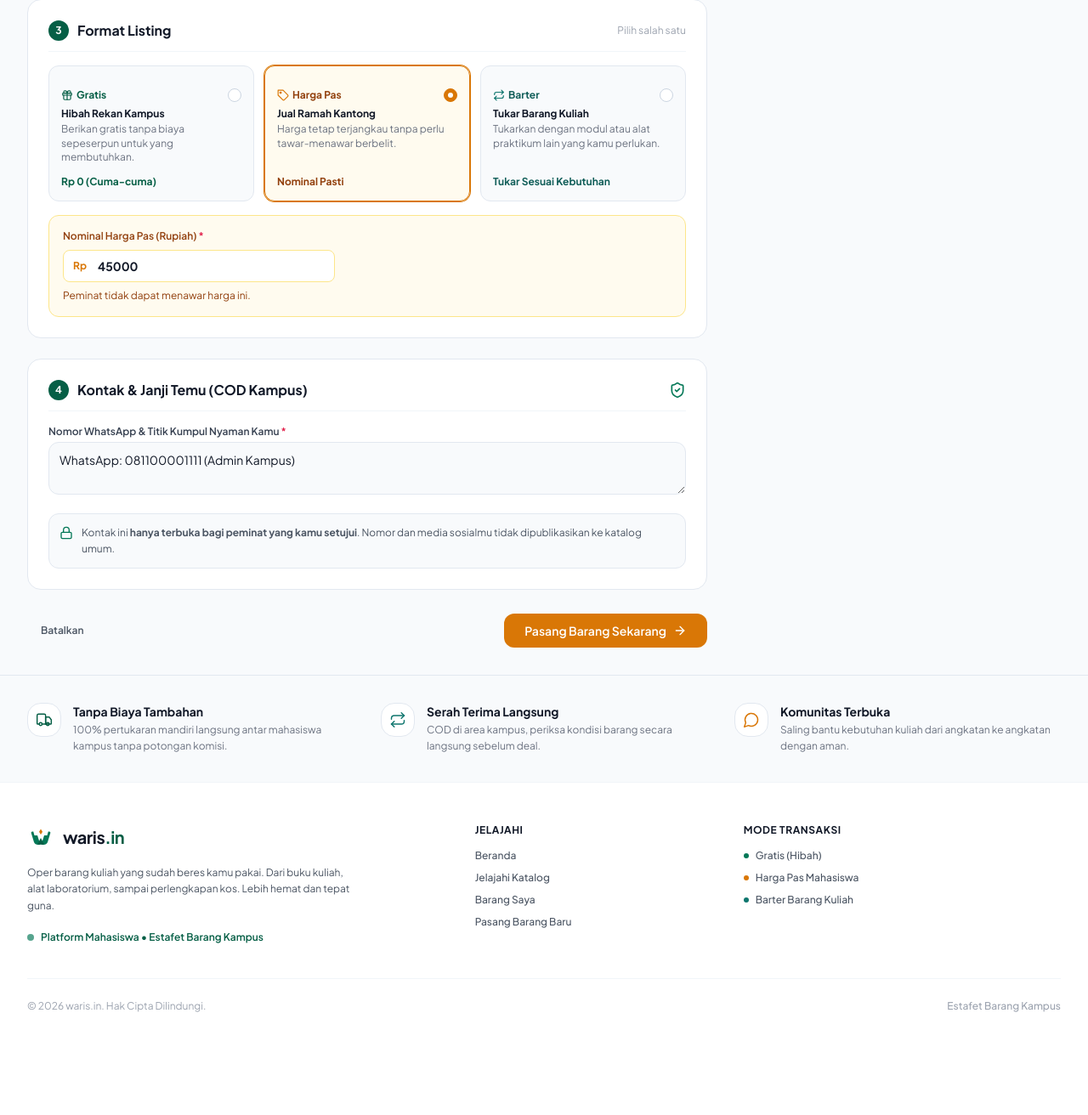
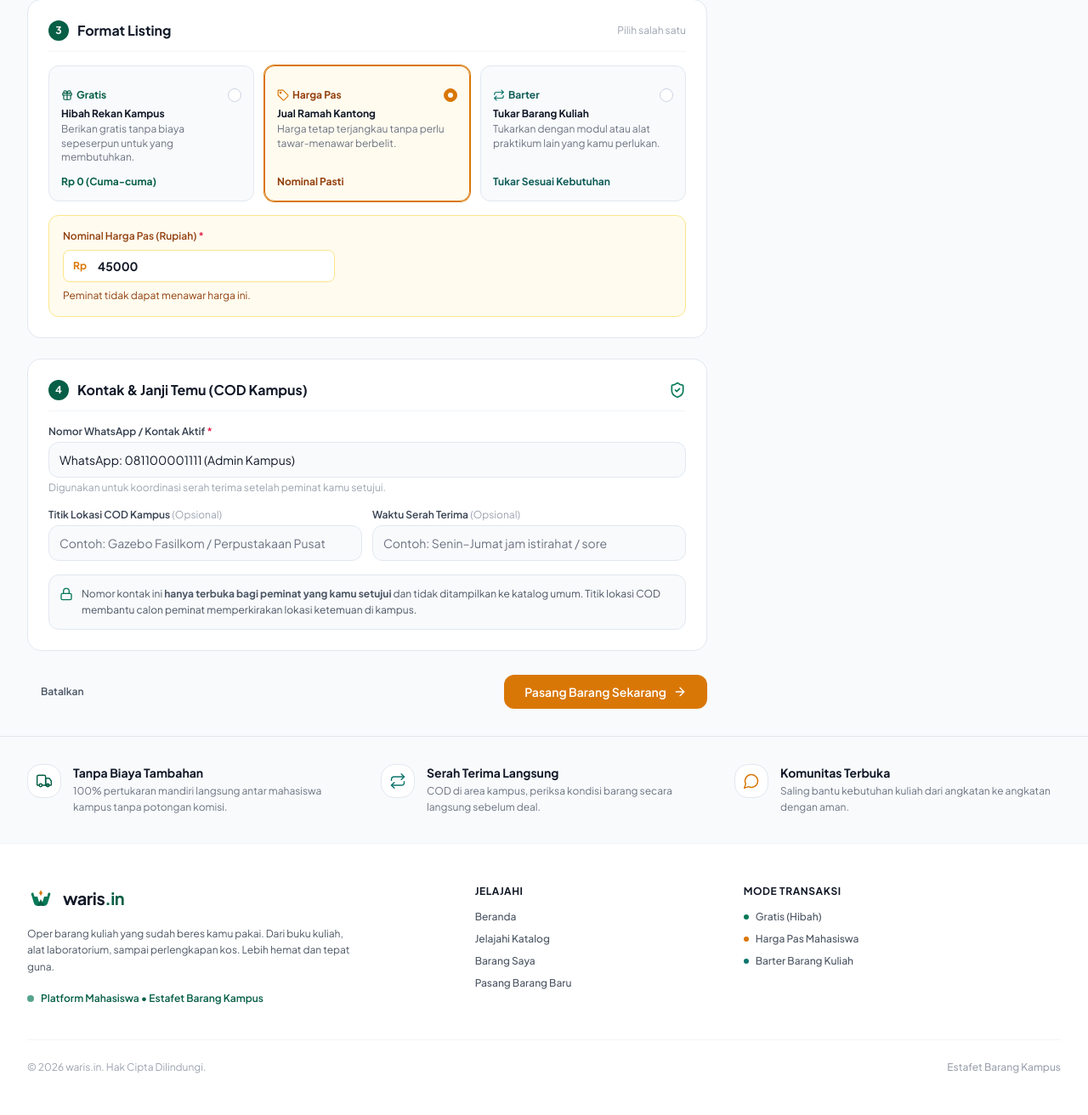
Before and after one commit to reallywonka/waris.in, a Laravel app: page /pasang-barang in a window 1280 px wide. Shown: the part 1152-2464 px from the top of the page at 85% size. Before the commit the page ends 2343 px from the top, so only its background shows below. Run offline with Laravel 12, Linux system fonts and the light colour scheme; a user stored in the database is signed in; data comes from the database, SQL or seed files in the repository; style sheets or scripts are compiled from the project's sources.

Commit message:
feat: refine item categories and COD contact fields on /pasang-barang

```diff
--- a/app/Http/Controllers/ItemController.php
+++ b/app/Http/Controllers/ItemController.php
@@ -32,9 +32,14 @@ class ItemController extends Controller
             $query->where('mode', $request->mode);
         }
 
-        // 3. Filter Kategori
+        // 3. Filter Kategori (mendukung varian kategori lama seperti "Buku & Catatan" / "Elektronik")
         if ($request->filled('category') && $request->category !== 'Semua') {
-            $query->where('category', 'like', "%{$request->category}%");
+            $categoryFilter = match ($request->category) {
+                'Elektronik & Gadget Belajar' => 'Elektronik',
+                'Buku & Modul' => 'Buku',
+                default => $request->category,
+            };
+            $query->where('category', 'like', "%{$categoryFilter}%");
         }
 
         // 4. Filter Kondisi Barang
@@ -74,6 +79,8 @@ class ItemController extends Controller
 
         $faculties = ['Fasilkom', 'Farmasi', 'Teknik Mesin', 'Ilmu Hukum', 'Kedokteran', 'Teknik Elektro', 'Ekonomi & Bisnis', 'MIPA'];
 
+        $categories = Item::CATEGORIES;
+
         return view('items.index', compact(
             'items',
             'totalListing',
@@ -81,7 +88,8 @@ class ItemController extends Controller
             'hargaPasCount',
             'barterCount',
             'fakultasCount',
-            'faculties'
+            'faculties',
+            'categories'
         ));
     }
 
@@ -126,21 +134,8 @@ class ItemController extends Controller
      */
     public function create()
     {
-        $categories = [
-            'Elektronik & Gadget Belajar',
-            'Buku & Modul',
-            'Perlengkapan Kuliah',
-            'Fashion & Jaket',
-            'Alat Praktikum',
-            'Lainnya',
-        ];
-
-        $conditions = [
-            'Baru (Gress)' => 'Belum pernah dibuka/dipakai, segel masih utuh.',
-            'Seperti Baru' => 'Hanya dipakai beberapa kali, mulus tanpa cacat.',
-            'Bekas Layak Pakai' => 'Fungsi 100% normal, ada tanda pemakaian wajar.',
-            'Ada Kekurangan' => 'Ada baret atau fungsi sampingan yang minus tapi masih bisa pakai.',
-        ];
+        $categories = Item::CATEGORIES;
+        $conditions = Item::CONDITIONS;
 
         return view('items.create', compact('categories', 'conditions'));
     }
@@ -171,7 +166,7 @@ class ItemController extends Controller
             'mode.required' => 'Pilih format transaksi (Gratis / Harga Pas / Barter).',
             'price.required_if' => 'Nominal harga wajib diisi jika memilih mode Harga Pas.',
             'barter_request.required_if' => 'Tuliskan barang yang ingin kamu tukar jika memilih mode Barter.',
-            'contact_info.required' => 'Informasi kontak & lokasi COD wajib diisi.',
+            'contact_info.required' => 'Nomor WhatsApp atau kontak yang bisa dihubungi wajib diisi.',
             'photos.max' => 'Maksimal 3 foto yang dapat diunggah.',
             'photos.*.image' => 'File harus berupa gambar (JPG, PNG, atau WEBP).',
             'photos.*.max' => 'Ukuran setiap foto maksimal 2MB.',
@@ -247,21 +242,8 @@ class ItemController extends Controller
             abort(403, 'Anda tidak berhak mengedit barang milik pengguna lain.');
         }
 
-        $categories = [
-            'Elektronik & Gadget Belajar',
-            'Buku & Modul',
-            'Perlengkapan Kuliah',
-            'Fashion & Jaket',
-            'Alat Praktikum',
-            'Lainnya',
-        ];
-
-        $conditions = [
-            'Baru (Gress)' => 'Belum pernah dibuka/dipakai, segel masih utuh.',
-            'Seperti Baru' => 'Hanya dipakai beberapa kali, mulus tanpa cacat.',
-            'Bekas Layak Pakai' => 'Fungsi 100% normal, ada tanda pemakaian wajar.',
-            'Ada Kekurangan' => 'Ada baret atau fungsi sampingan yang minus tapi masih bisa pakai.',
-        ];
+        $categories = Item::CATEGORIES;
+        $conditions = Item::CONDITIONS;
 
         return view('items.edit', compact('item', 'categories', 'conditions'));
     }
--- a/app/Models/Item.php
+++ b/app/Models/Item.php
@@ -11,6 +11,24 @@ use Illuminate\Database\Eloquent\Relations\HasOne;
 class Item extends Model
 {
     use HasFactory;
+
+    public const CATEGORIES = [
+        'Elektronik & Gadget Belajar',
+        'Buku & Modul',
+        'Alat Praktikum',
+        'Perlengkapan Kuliah',
+        'Alat Tulis & Gambar',
+        'Fashion & Jaket',
+        'Perlengkapan Kos',
+        'Lainnya',
+    ];
+
+    public const CONDITIONS = [
+        'Baru (Gress)' => 'Belum pernah dibuka/dipakai, segel masih utuh.',
+        'Seperti Baru' => 'Hanya dipakai beberapa kali, mulus tanpa cacat.',
+        'Bekas Layak Pakai' => 'Fungsi 100% normal, ada tanda pemakaian wajar.',
+        'Ada Kekurangan' => 'Ada baret atau fungsi sampingan yang minus tapi masih bisa pakai.',
+    ];
 
     protected $fillable = [
         'user_id',
--- a/resources/views/items/create.blade.php
+++ b/resources/views/items/create.blade.php
@@ -665,17 +665,41 @@
 
                     <div>
                         <label for="contact_info" class="block text-xs font-semibold text-waris-text-secondary mb-1">
-                            Nomor WhatsApp & Titik Kumpul Nyaman Kamu <span class="text-waris-danger">*</span>
+                            Nomor WhatsApp / Kontak Aktif <span class="text-waris-danger">*</span>
                         </label>
-                        <textarea id="contact_info" name="contact_info" rows="2" required
-                                  placeholder="Contoh: WhatsApp 0812-3456-7890 (Andi). Bisa ketemuan di Gazebo Fasilkom jam istirahat kuliah."
-                                  class="w-full text-xs sm:text-sm rounded-xl border-waris-border focus:border-waris-primary focus:ring-waris-primary py-2.5 px-3 bg-waris-surface-hover text-waris-text leading-relaxed">{{ old('contact_info', auth()->user()->phone ? 'WhatsApp: ' . auth()->user()->phone . ' (' . auth()->user()->name . ')' : '') }}</textarea>
+                        <input type="text" id="contact_info" name="contact_info" required
+                               value="{{ old('contact_info', auth()->user()->phone ? 'WhatsApp: ' . auth()->user()->phone . ' (' . auth()->user()->name . ')' : '') }}"
+                               placeholder="Contoh: WhatsApp 0812-3456-7890 (Andi)"
+                               class="w-full text-xs sm:text-sm rounded-xl border-waris-border focus:border-waris-primary focus:ring-waris-primary py-2.5 px-3 bg-waris-surface-hover text-waris-text">
+                        <p class="text-xs text-waris-faint mt-1">Digunakan untuk koordinasi serah terima setelah peminat kamu setujui.</p>
+                    </div>
+
+                    <div class="grid grid-cols-1 sm:grid-cols-2 gap-3">
+                        <div>
+                            <label for="meetup_location" class="block text-xs font-semibold text-waris-text-secondary mb-1">
+                                Titik Lokasi COD Kampus <span class="text-waris-faint font-normal">(Opsional)</span>
+                            </label>
+                            <input type="text" id="meetup_location" name="meetup_location"
+                                   value="{{ old('meetup_location') }}"
+                                   placeholder="Contoh: Gazebo Fasilkom / Perpustakaan Pusat"
+                                   class="w-full text-xs sm:text-sm rounded-xl border-waris-border focus:border-waris-primary focus:ring-waris-primary py-2.5 px-3 bg-waris-surface-hover text-waris-text">
+                        </div>
+
+                        <div>
+                            <label for="time_handover" class="block text-xs font-semibold text-waris-text-secondary mb-1">
+                                Waktu Serah Terima <span class="text-waris-faint font-normal">(Opsional)</span>
+                            </label>
+                            <input type="text" id="time_handover" name="time_handover"
+                                   value="{{ old('time_handover') }}"
+                                   placeholder="Contoh: Senin–Jumat jam istirahat / sore"
+                                   class="w-full text-xs sm:text-sm rounded-xl border-waris-border focus:border-waris-primary focus:ring-waris-primary py-2.5 px-3 bg-waris-surface-hover text-waris-text">
+                        </div>
                     </div>
 
                     <div class="p-3 bg-waris-bg border border-waris-border rounded-xl flex items-start space-x-2.5 text-xs text-waris-muted">
                         <x-icon name="lock" class="w-4 h-4 text-waris-primary-muted shrink-0 mt-0.5" />
                         <p class="leading-relaxed">
-                            Kontak ini <strong>hanya terbuka bagi peminat yang kamu setujui</strong>. Nomor dan media sosialmu tidak dipublikasikan ke katalog umum.
+                            Nomor kontak ini <strong>hanya terbuka bagi peminat yang kamu setujui</strong> dan tidak ditampilkan ke katalog umum. Titik lokasi COD membantu calon peminat memperkirakan lokasi ketemuan di kampus.
                         </p>
                     </div>
                 </div>
```
Also changed, not shown: app/Http/Controllers/HomeController.php (+1 -8 lines), resources/views/items/index.blade.php (+3 -6 lines), tests/Feature/ItemCreateTest.php (+27 -0 lines).
